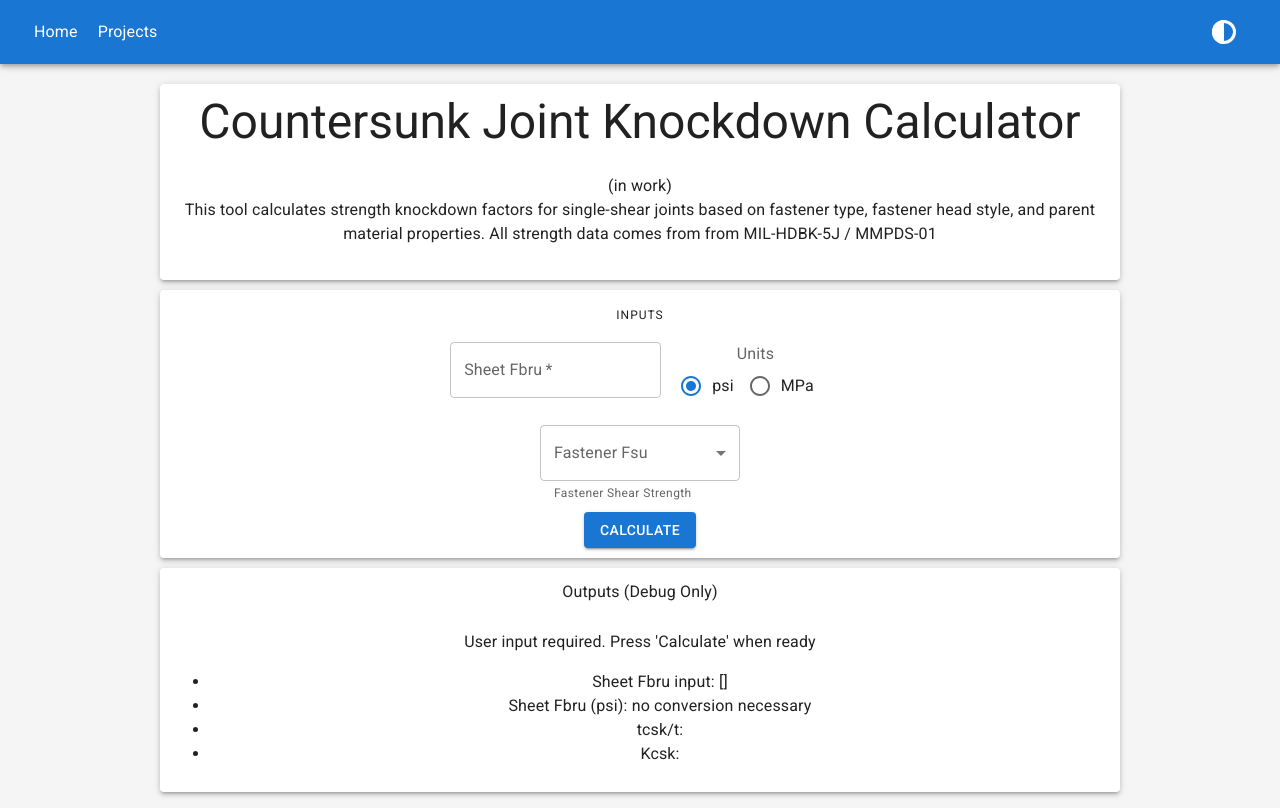
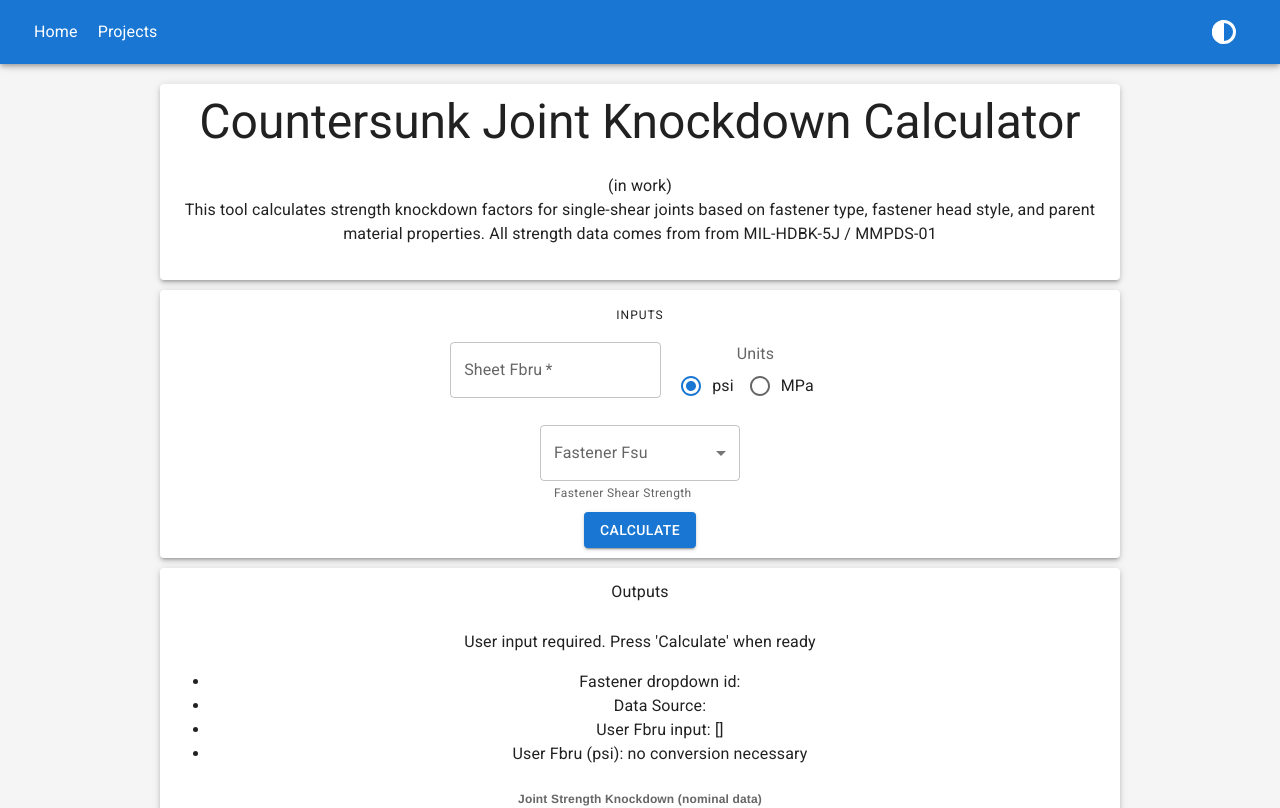
Before and after one commit to edp8489/csk_knockdown_tool, a React (Create React App) app: page / in a window 1280 px wide. Shown: the top 808 px of the page. Built offline with nearby package versions, Linux system fonts and the light colour scheme.

Commit message:
Min viable product w ChartJS integration!

```diff
--- a/src/App.js
+++ b/src/App.js
@@ -7,6 +7,7 @@ import {light, dark} from "./styles.js";
 import {NavBar, Footer} from "./NavBar";
 import InputsCard from "./InputsCard";
 import * as mathUtils from "./mathUtils"
+import * as plotUtils from "./plotUtils"
 
 // defined using let instead of const in case you want to set
 // other elements later based on primary/secondary colors
@@ -40,8 +41,8 @@ export default function App() {
   // @TODO expand state with Kcsk_user
   const outputSchema = {
     rawData:{},
-    tcsk_t:[],
-    Kcsk: []
+    nomKcsk:[],
+    userKcsk: []
   }
   const [outputState, setOutputs] = React.useState(outputSchema)
 
@@ -63,15 +64,45 @@ export default function App() {
     }
     else {
       setReady(true)
-      const selectedData = cskData["fastener_data"].filter(x => x.metadata.id === userInputs.fast_sel)
+      const selectedData = cskData["fastener_data"].find(x => x.metadata.id === userInputs.fast_sel)
+      console.log(selectedData)
       setOutputs(prevState =>{
         return{...prevState, ...{rawData:selectedData}}
       })
 
-      //let [t_nd, K] = mathUtils.calcUltKnockdown()
+      // mathUtils.calcUltKnockdown(t, Pult, tcsk, d, Fbru, Fsu)
+      // calculate (tcsk_t, nomKcsk) for raw data
+      // @TODO
+
+      let nK = selectedData.dataset.map(el => mathUtils.calcUltKnockdown(
+        el.tsht,
+        el.Pult,
+        el.tcsk,
+        el.d,
+        selectedData.metadata.sht_fbru2A,
+        selectedData.metadata.fast_fsu
+      ))
+      console.log(nK)
+      setOutputs(prevState =>{
+        return{...prevState, ...{nomKcsk: nK}}
+      })
+      // calculate (tcsk_t, userKcsk) for user-supplied Fbru input
+      // @TODO
     }
     e.preventDefault()
   }
+  let scatterPlot = readyToCalc? plotUtils.genScatterPlot(
+    outputState.nomKcsk,
+     "Countersink Depth Ratio (tcsk / t) [-]",
+     "Joint Strength Knockdown (Kcsk) [-]",
+     "Joint Strength Knockdown (nominal data)"
+  ) :
+  plotUtils.genScatterPlot(
+    outputSchema.nomKcsk,
+     "Countersink Depth Ratio (tcsk / t) [-]",
+     "Joint Strength Knockdown (Kcsk) [-]",
+     "Joint Strength Knockdown (nominal data)"
+  )
 
   return (
     <ThemeProvider theme={theme}>
@@ -97,14 +128,15 @@ export default function App() {
           hdlChg={handleChange}
           hdlSub={calculate} />
         <Paper elevation={3} sx={{padding: "10px"}}>
-          <Typography variant="subtitle1">Outputs (Debug Only)</Typography><br />
-          <span>{readyToCalc? "Calculated values":"User input required. Press 'Calculate' when ready"}</span>
+          <Typography variant="subtitle1">Outputs</Typography><br />
+          <span>{readyToCalc? "Calculated values (debug use)":"User input required. Press 'Calculate' when ready"}</span>
           <ul>
-            <li>Sheet Fbru input: {readyToCalc? userInputs.fbru : ""} [{readyToCalc? userInputs.unit : ""}]</li>
-            <li>Sheet Fbru (psi): {(readyToCalc && userInputs.unit!=="psi")?mathUtils.mpa2psi(userInputs.fbru):"no conversion necessary"}</li>
-            <li>tcsk/t: {readyToCalc? "TODO": ""}</li>
-            <li>Kcsk: {readyToCalc? "TODO": ""}</li>
+            <li>Fastener dropdown id: {readyToCalc? userInputs.fast_sel: ""}</li>
+            <li>Data Source: {readyToCalc? outputState.rawData.metadata.fast_ref: ""}</li>
+            <li>User Fbru input: {readyToCalc? userInputs.fbru : ""} [{readyToCalc? userInputs.unit : ""}]</li>
+            <li>User Fbru (psi): {(readyToCalc && userInputs.unit!=="psi")?mathUtils.mpa2psi(userInputs.fbru):"no conversion necessary"}</li>
           </ul>
+          {scatterPlot}
         </Paper>
         <Footer />
       </Box>
--- a/src/mathUtils.js
+++ b/src/mathUtils.js
@@ -40,12 +40,17 @@ export function calcUltKnockdown(t, Pult, tcsk, d, Fbru, Fsu){
  let Penv = jointStrengthEnvelope(t,d,Fbru,Fsu);
 
  // calculate csk depth ratio for all sheet thicknesses
- let tcsk_t = tcsk/t;
+ let tcsk_t = mjs.dotDivide(tcsk,t);
+ //console.log(tcsk_t)
 
  // calculate Kcsk for valid data pairs
  let Kcsk = Pult.map((x, ind) => mjs.evaluate("a/b",{a:x, b:Penv[ind]}))
 
-  return {tcsk_t, Kcsk }
+  return {tcsk_t, Kcsk, Penv, d }
+}
+
+export function calcUserKnockdown(userFbru, nomKcsk) {
+  // @TODO
 }
 
 export function jointStrengthEnvelope(t, d, Fbru, Fsu){
@@ -60,6 +65,6 @@ export function jointStrengthEnvelope(t, d, Fbru, Fsu){
   */
  let Pbru = mjs.evaluate("t*d*Fbru",{t:t, d:d, Fbru:Fbru});
  let Psu = mjs.evaluate("F*pi*(d^2)/4",{d:d, F:Fsu,pi:mjs.pi});
- Penv = Pbru.map((P_i)=>mjs.min(P_i,Psu));
+ let Penv = Pbru.map((P_i)=>mjs.min(P_i,Psu));
  return Penv
 }
--- /dev/null
+++ b/src/plotUtils.js
@@ -0,0 +1,137 @@
+import { Scatter } from 'react-chartjs-2';
+import {
+    Chart as ChartJS,
+    LinearScale,
+    PointElement,
+    LineElement,
+    Tooltip,
+    Title,
+    Legend,
+  } from 'chart.js';
+
+export const tableau10Hex = {
+    blue: "#5778a4",
+    orange: "#e49444",
+    red: "#d1615d",
+    teal: "#85b6b2",
+    green: "#6a9f58",
+    yellow: "#e7ca60",
+    purple: "#a87c9f",
+    pink: "#f1a2a9",
+    brown: "#967662",
+    grey: "#b8b0ac"
+}
+
+export const T10RGB = {
+    blue: "rgba(87, 120, 164, 1)",
+    orange: "rgba(228, 148, 68, 1)",
+    red: "rgba(209, 97, 93, 1)",
+    teal: "rgba(133, 182, 178, 1)",
+    green: "rgba(106, 159, 88, 1)",
+    yellow: "rgba(231, 202, 96, 1)",
+    purple: "rgba(168, 124, 159, 1)",
+    pink: "rgba(241, 162, 169, 1)",
+    brown: "rgba(150, 118, 98, 1)",
+    grey: "rgba(184, 176, 172, 1)"
+}
+
+export const T10RGB50A = {
+    blue: "rgba(87, 120, 164, 0.5)",
+    orange: "rgba(228, 148, 68, 0.5)",
+    red: "rgba(209, 97, 93, 0.5)",
+    teal: "rgba(133, 182, 178, 0.5)",
+    green: "rgba(106, 159, 88, 0.5)",
+    yellow: "rgba(231, 202, 96, 0.5)",
+    purple: "rgba(168, 124, 159, 0.5)",
+    pink: "rgba(241, 162, 169, 0.5)",
+    brown: "rgba(150, 118, 98, 0.5)",
+    grey: "rgba(184, 176, 172, 0.5)"
+}
+
+const colorNames = Object.keys(tableau10Hex);
+
+export function genScatterPlot(rawData, xLabel, yLabel, titleText){
+    // define plotting options
+    const options = {
+        scales: {
+            x:{
+                type:"linear",
+                min: 0,
+                max: 1,
+                beginAtZero: true,
+                title: {
+                    display:true,
+                    text:xLabel}
+            },
+            y:{
+                type:"linear",
+                min:0.5,
+                max:1.1,
+                beginAtZero: true,
+                title: {
+                    display: true,
+                    text: yLabel}
+            }
+        },
+        plugins: {
+            legend:{
+                position: "right"
+            },
+            title:{
+                display: true,
+                text: titleText
+            }
+        }
+    }
+    // @TODO Set text color (ChartJS.defaults.color) based on darkMode
+
+    // prepare raw data for plotting
+    /* content:
+        data = {
+            datasets: [
+                {
+                    label: "d = ## in",
+                    data: [
+                        {
+                        x: [],
+                        y: []
+                        }
+                    ],
+                    borderColor: "",
+                    backgroundColor: ""
+                }
+            ],
+        }
+    */
+    let formattedData = {}
+    formattedData["datasets"] = rawData.map((el, ind) => {
+        //todo
+        console.log("el: ")
+        console.log(el)
+        let label = "d = " + el.d + " in"
+        let xData = el.tcsk_t
+        let yData = el.Kcsk
+        let borderColor = T10RGB[colorNames[ind]]
+        //console.log(borderColor)
+        let backgroundColor = T10RGB50A[colorNames[ind]]
+        //console.log(backgroundColor)
+        let dataTuples = xData.map((x, ind) => {return {x: x, y:yData[ind]}})
+
+        // package everything
+        let dataset_i = {
+            label: label,
+            data: dataTuples,
+            pointBorderColor: borderColor,
+            pointBackgroundColor: backgroundColor,
+            borderColor: backgroundColor,
+            backgroundColor:backgroundColor,
+            showLine: true
+        }
+        return dataset_i
+    })
+    console.log(formattedData)
+
+    ChartJS.register(LinearScale, PointElement, LineElement, Tooltip, Title, Legend);
+    return <Scatter options={options} data={formattedData} />
+    //return {options, formattedData}
+}
```
